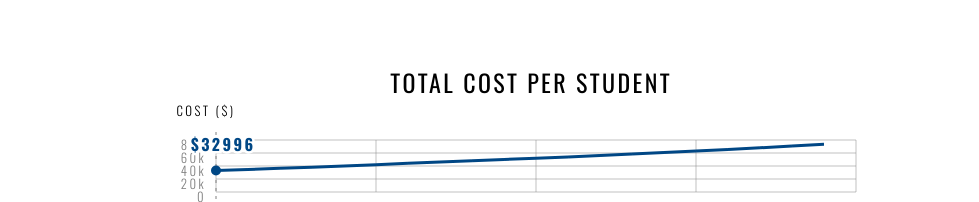
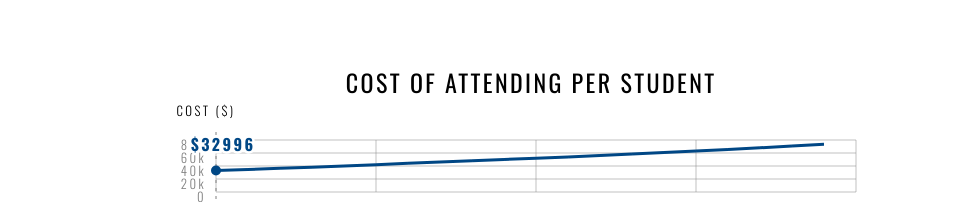
Before and after one commit to ericaxin/DSGN377, a plain HTML site: page index.html in a window 1280 px wide. Shown: the top 202 px of the page, 0-979 px from the left. Drawn offline with nearby package versions, Linux system fonts and the light colour scheme.

Commit message:
another title changed

```diff
--- a/index.html
+++ b/index.html
@@ -22,7 +22,7 @@
 
         <div class="top_graph">
           <div class="graph_title">
-            TOTAL COST PER STUDENT
+            COST OF ATTENDING PER STUDENT
           </div>
           <svg id="cost" class="line_graph"></svg>
         </div>
```
